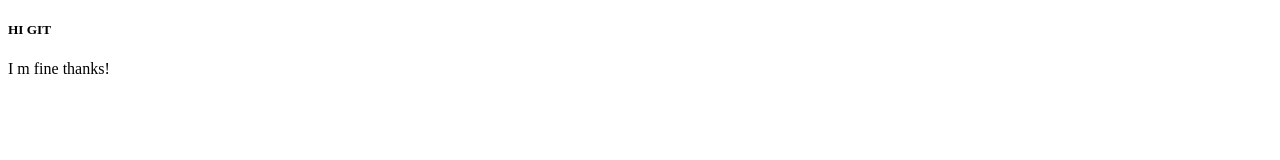
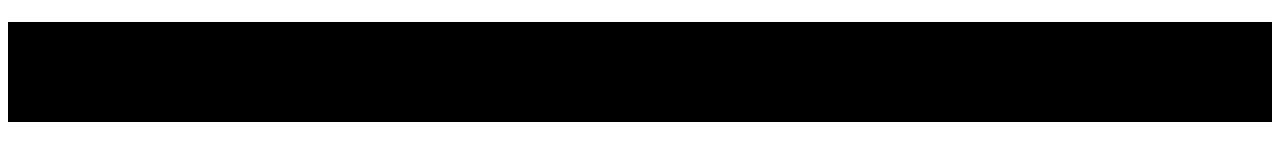
Before and after one commit to Astanvad/Angular_TZ, a plain HTML site: page index.html in a window 1280 px wide. Drawn offline with Linux system fonts and the light colour scheme.

Commit message:
third commit

```diff
--- a/index.html
+++ b/index.html
@@ -6,6 +6,7 @@
           content="width=device-width, user-scalable=no, initial-scale=1.0, maximum-scale=1.0, minimum-scale=1.0">
     <meta http-equiv="X-UA-Compatible" content="ie=edge">
     <title>Document</title>
+    <link rel="stylesheet" href="style.css">
 </head>
 <body>
 <div class="container">
--- /dev/null
+++ b/style.css
@@ -0,0 +1,5 @@
+.container {
+    margin: 0 auto;
+    height: 100px;
+    background: black;
+}
```
Also changed, not shown: 1 other file.
